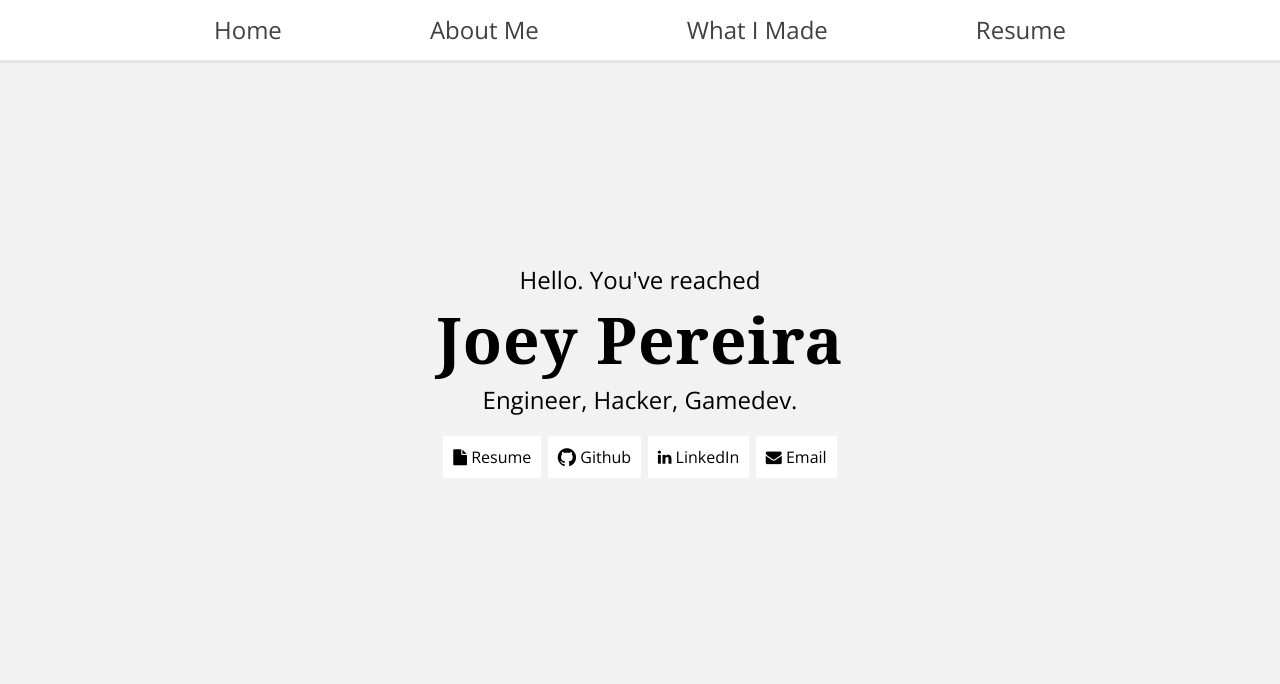
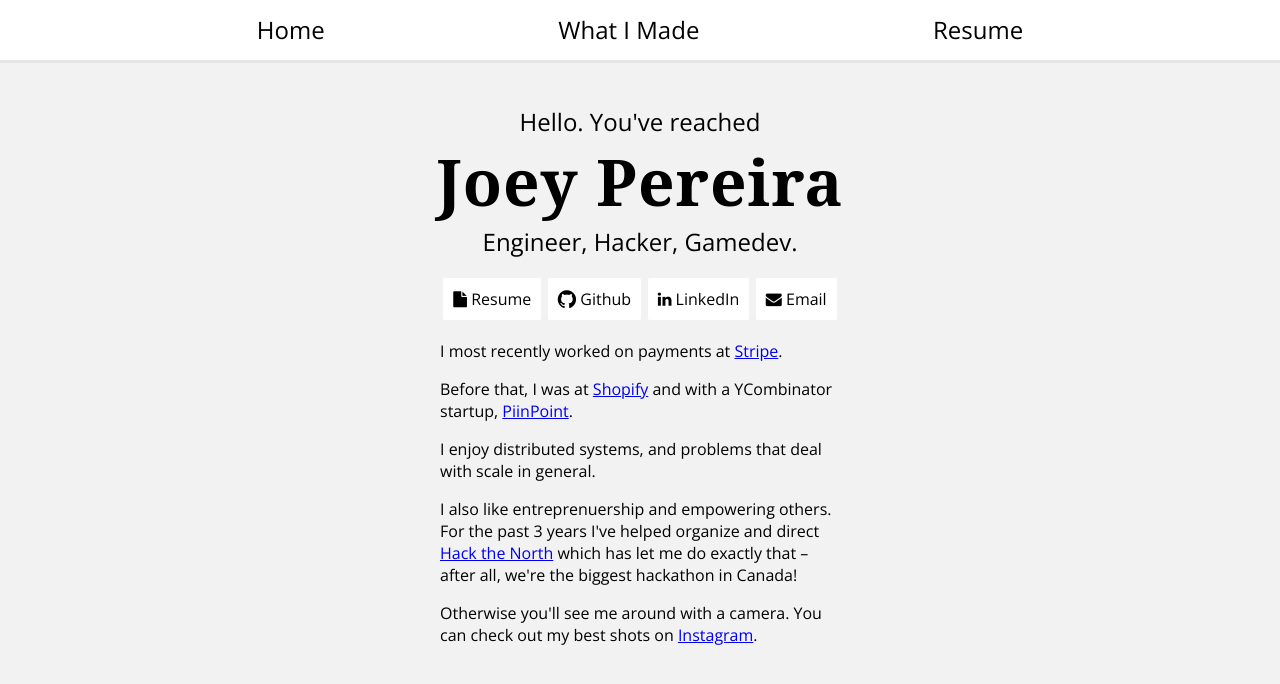
Before and after one commit to lgo/lego.github.io, a Jekyll site: the page built from index.html, in a window 1280 px wide. Shown: the top 684 px of the page. Built offline with Jekyll 4.4.1, drawn with Linux system fonts in a browser that asks for light colours; nearby versions of some CDN libraries; some web fonts are replaced.

Commit message:
Update content

```diff
--- a/Gemfile
+++ b/Gemfile
@@ -1,2 +1,3 @@
 source 'https://rubygems.org'
+gem 'nokogiri', '~> 1.6.8'
 gem 'github-pages'
--- a/_includes/header.html
+++ b/_includes/header.html
@@ -7,9 +7,6 @@
     <nav class="Menu">
         <div class="Menu-item">
             <a class="Menu-item-link" href="/">Home</a>
-        </div>
-        <div class="Menu-item">
-            <a class="Menu-item-link" href="/aboutme">About Me</a>
         </div>
         <!-- empty blog for now -->
         <!-- <div class="Menu-item">
--- a/css/aboutme.scss
+++ /dev/null
@@ -1,72 +0,0 @@
----
-# this ensures Jekyll reads the file to be transformed into CSS later
----
-
-@import "variables";
-@import "flexbox";
-
-.Container {
-  height: auto;
-  max-width: 1000px;
-  margin: auto;
-}
-
-p {
-  width: 75%;
-  margin: 20px auto;
-}
-
-.Aboutme {
-  margin: auto;
-  text-align: left;
-
-  @include media-size(large) {
-    padding-top: 50px;
-  }
-
-  @include media-size(small) {
-    padding-top: 10px;
-  }
-}
-
-.Lead {
-  font-size: 1.5rem;
-  font-weight: 300;
-}
-
-.Link {
-  cursor: pointer;
-
-  $focus-size: 5px;
-
-  padding: $focus-size;
-  margin: -$focus-size;
-
-  @include vendor-prefix(transition, all 0.2s ease-out, (webkit moz o));
-
-  color: $link-color;
-
-  &:hover {
-    color: $text-hover-color;
-    background-color: $link-color;
-    @include vendor-prefix(border-radius, 2px);
-  }
-}
-
-.RambleExpander,
-.RambleTooMuch,
-.RealRamble {
-  @include vendor-prefix(transition, all 0.2s ease-out, (webkit moz o));
-  &--hidden {
-    display: none;
-    opacity: 1;
-  }
-
-  &--transition {
-    opacity: 0;
-  }
-
-  &--expanded {
-    opacity: 1;
-  }
-}
--- a/css/default.scss
+++ b/css/default.scss
@@ -37,7 +37,7 @@ body {
   @include flex-grow(1);
 }
 
-a {
+a:not(.linkify) {
   color: $text-color;
   text-decoration: none;
 }
--- a/css/home.scss
+++ b/css/home.scss
@@ -13,7 +13,7 @@
 }
 
 .Home {
-  margin: auto;
+  margin: 42px auto;
   text-align: center;
 }
 
@@ -33,7 +33,19 @@
   }
 }
 
+
 .Info {
+  margin: 0 24px;
+  margin-top: 20px;
+  width: 400px;
+  text-align: left;
+
+  @include media-size(small) {
+    width: 100%;
+  }
+}
+
+.ContactInfo {
   margin: 0 auto;
   margin-top: 20px;
   width: 400px;
@@ -69,16 +81,6 @@
 }
 
 /**
- * Responsive positioning for brand, due to improve focal point in larger screens
- */
-.Home {
-  @media only screen and (min-width: 1025px) and (min-height: 700px) {
-    margin-top: 200px;
-  }
-}
-
-
-/**
  ====================
  * Some fancy animations
  * These are a bunch of animations I was experimenting with,
@@ -101,7 +103,7 @@
 /**
  * Inset border effect
  */
-.Info-item-link--inset:hover {
+.ContactInfo-item-link--inset:hover {
   box-shadow: inset 0 0 0 3px $animation-compliment;
 }
 
@@ -109,7 +111,7 @@
 /**
  * Swing animation effect!
  */
-.Info-item-link--swing:hover {
+.ContactInfo-item-link--swing:hover {
   @include vendor-prefix(animation, swing 1s ease, (webkit moz));
   @include vendor-prefix(animation-iteration-count, 1, (webkit moz));
 }
--- a/index.html
+++ b/index.html
@@ -14,30 +14,42 @@ styles: ["home"]
       {{ site.data.theme.tagline }}
     </div>
   </div>
-  <div class="Info">
-    <div class="Info-item">
-      <a class="Info-item-link Info-item-link--border" target="_blank" href="/resume.pdf">
+  <div class="ContactInfo">
+    <div class="ContactInfo-item">
+      <a class="ContactInfo-item-link ContactInfo-item-link--border" target="_blank" href="/resume.pdf">
         <i class="fa fa-file"></i>
         Resume
       </a>
     </div>
-    <div class="Info-item">
-      <a class="Info-item-link Info-item-link--border" target="_blank" href="https://github.com/{{ site.data.theme.social.github }}">
+    <div class="ContactInfo-item">
+      <a class="ContactInfo-item-link ContactInfo-item-link--border" target="_blank" href="https://github.com/{{ site.data.theme.social.github }}">
         <i class="fa fa-lg fa-github"></i>
         Github
       </a>
     </div>
-    <div class="Info-item">
-      <a class="Info-item-link Info-item-link--border" target="_blank" href="https://linkedin.com/in/{{ site.data.theme.social.linkedin }}">
+    <div class="ContactInfo-item">
+      <a class="ContactInfo-item-link ContactInfo-item-link--border" target="_blank" href="https://linkedin.com/in/{{ site.data.theme.social.linkedin }}">
         <i class="fa fa-linkedin"></i>
         LinkedIn
       </a>
     </div>
-    <div class="Info-item">
-      <a class="Info-item-link Info-item-link--border" target="_blank" href="mailto:{{ site.data.theme.email }}">
+    <div class="ContactInfo-item">
+      <a class="ContactInfo-item-link ContactInfo-item-link--border" target="_blank" href="mailto:{{ site.data.theme.email }}">
         <i class="fa fa-envelope"></i>
         Email
       </a>
     </div>
   </div>
+  <div class="Info">
+    <p>I most recently worked on payments at <a target="_blank" class="linkify" href="https://stripe.com">Stripe</a>.</p>
+
+    <p>Before that, I was at <a target="_blank" class="linkify" href="https://shopify.ca">Shopify</a> and with a YCombinator startup, <a target="_blank" class="linkify" href="https://piinpoint.com">PiinPoint</a>.</p>
+
+    <p>I enjoy distributed systems, and problems that deal with scale in general.</p>
+
+    <p>I also like entreprenuership and empowering others. For the past 3 years I've helped organize and direct <a target="_blank" class="linkify" href="https://hackthenorth.com">Hack the North</a> which has let me do exactly that – after all, we're the biggest hackathon in Canada!</p>
+
+    <p>Otherwise you'll see me around with a camera. You can check out my best shots on <a target="_blank" class="linkify" href="https://instagram.com/xLegoz">Instagram</a>.</p>
+
+  </div>
 </div>
```
Also changed, not shown: _data/projects.yml (+21 -19 lines), aboutme.html (deleted, +0 -55 lines).
